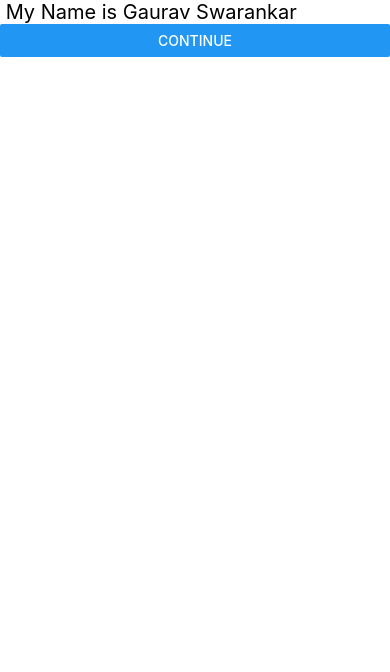
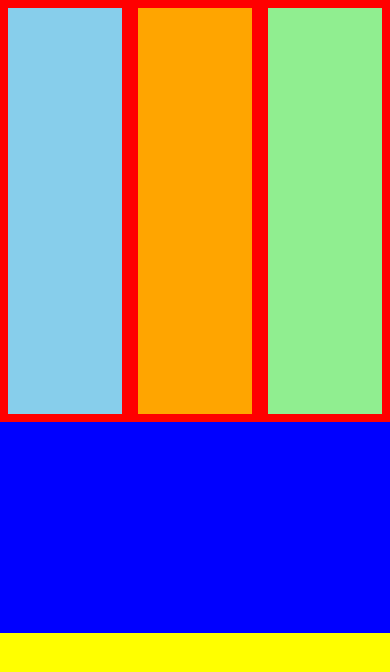
Before and after one commit to Anonymousgaurav/react_basics, a React Native app: screen / in a window 390 px wide. Shown: the top 672 px of the page. Built offline with nearby package versions, Linux system fonts and the light colour scheme.

Commit message:
UI done !!

```diff
--- a/App.tsx
+++ b/App.tsx
@@ -1,20 +1,67 @@
 import React from 'react';
 import {
-  Button,
-  SafeAreaView,
-  Text
+  View,
+StyleSheet
+
 } from 'react-native';
 
 
 function App() {
   return(
-<SafeAreaView>
-  <Text style={{fontSize : 20}}> My Name is Gaurav Swarankar</Text>
-  <Button title='Continue'></Button>
-</SafeAreaView>
+<View style= {styles.main} >
+<View style={ styles.box1 }>
+<View style={ styles.InnerBox1 }></View>
+<View style={ styles.InnerBox2 }></View>
+<View style={ styles.InnerBox3 }></View>
+
+</View>
+<View style={ styles.box2}></View>
+<View style={ styles.box3}></View>
+
+</View>
 
   );
 }
 
+const styles = StyleSheet.create({
+  main : {
+    flex : 1,
+    flexDirection: 'column'
+  },
+  box1 : {
+    flex : 2,
+    backgroundColor : 'red',
+    flexDirection: 'row'
+  },
+  box2 : {
+    flex : 1,
+    backgroundColor : 'blue'
+
+  },
+  box3 : {
+    flex : 1,
+    backgroundColor : 'yellow'
+
+  },
+  InnerBox1 : {
+    flex : 1,
+    backgroundColor : 'skyblue',
+    margin: 8
+  },
+
+  InnerBox2 : {
+    flex : 1,
+    backgroundColor : 'orange',
+    margin: 8
+  },
+
+  InnerBox3 : {
+    flex : 1,
+    backgroundColor : 'lightgreen',
+    margin: 8
+  }
+}
+)
+
 
 export default App;
```
